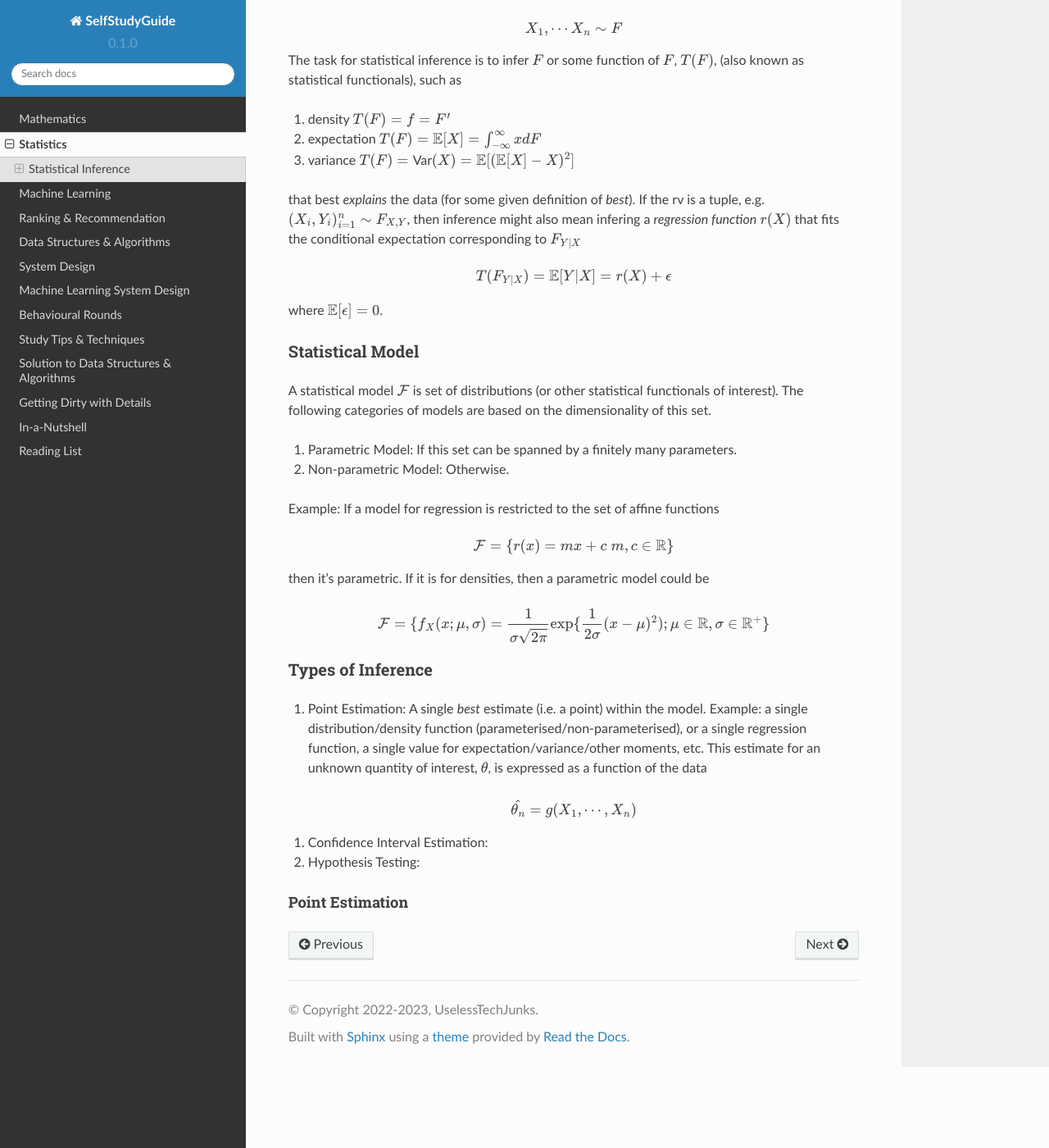
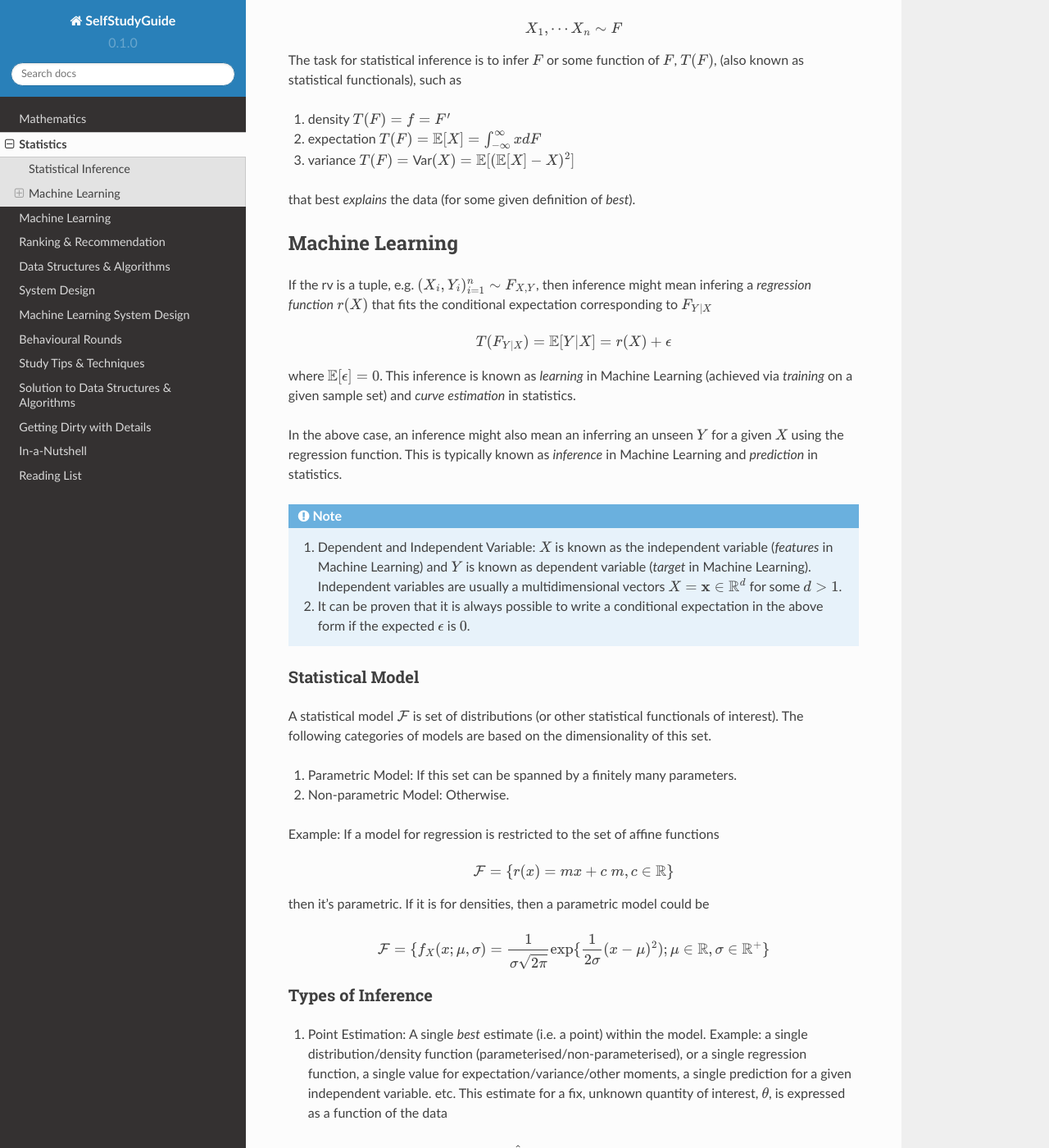
Before and after one commit to uselesstechjunks/leetcode, a Sphinx documentation site: the page built from docs/source/stat.rst, in a window 1280 px wide and 1400 px high, scrolled down 236 px. Shown: the whole window at 82% size. Built offline with Sphinx 7.4.7 and the Read the Docs theme 2.0.0, drawn with Linux system fonts in a browser that asks for light colours; some of the changed text lies outside the part shown.

Commit message:
Update stat.rst

```diff
--- a/docs/source/stat.rst
+++ b/docs/source/stat.rst
@@ -15,12 +15,22 @@ The task for statistical inference is to infer :math:`F` or some function of :ma
 #. expectation :math:`T(F)=\mathbb{E}[X]=\int_{-\infty}^{\infty} x dF`
 #. variance :math:`T(F)=\text{Var}(X)=\mathbb{E}[(\mathbb{E}[X]-X)^2]`
 
-that best *explains* the data (for some given definition of *best*). If the rv is a tuple, e.g. :math:`(X_i,Y_i)_{i=1}^n\sim F_{X,Y}`, then inference might also mean infering a *regression function* :math:`r(X)` that fits the conditional expectation corresponding to :math:`F_{Y|X}`
+that best *explains* the data (for some given definition of *best*).
+
+Machine Learning
+******************************
+If the rv is a tuple, e.g. :math:`(X_i,Y_i)_{i=1}^n\sim F_{X,Y}`, then inference might mean infering a *regression function* :math:`r(X)` that fits the conditional expectation corresponding to :math:`F_{Y|X}`
 
 .. math::
     T(F_{Y|X})=\mathbb{E}[Y|X]=r(X)+\epsilon
 
-where :math:`\mathbb{E}[\epsilon]=0`.
+where :math:`\mathbb{E}[\epsilon]=0`. This inference is known as *learning* in Machine Learning (achieved via *training* on a given sample set) and *curve estimation* in statistics.
+
+In the above case, an inference might also mean an inferring an unseen :math:`Y` for a given :math:`X` using the regression function. This is typically known as *inference* in Machine Learning and *prediction* in statistics.
+
+.. note::
+    #. Dependent and Independent Variable: :math:`X` is known as the independent variable (*features* in Machine Learning) and :math:`Y` is known as dependent variable (*target* in Machine Learning). Independent variables are usually a multidimensional vectors :math:`X=\mathbf{x}\in\mathbb{R}^d` for some :math:`d>1`.
+    #. It can be proven that it is always possible to write a conditional expectation in the above form if the expected :math:`\epsilon` is :math:`0`.
 
 Statistical Model
 ======================
@@ -43,7 +53,7 @@ then it's parametric. If it is for densities, then a parametric model could be
 Types of Inference
 =========================
 
-#. Point Estimation: A single *best* estimate (i.e. a point) within the model. Example: a single distribution/density function (parameterised/non-parameterised), or a single regression function, a single value for expectation/variance/other moments, etc. This estimate for an unknown quantity of interest, :math:`\theta`, is expressed as a function of the data
+#. Point Estimation: A single *best* estimate (i.e. a point) within the model. Example: a single distribution/density function (parameterised/non-parameterised), or a single regression function, a single value for expectation/variance/other moments, a single prediction for a given independent variable. etc. This estimate for a fix, unknown quantity of interest, :math:`\theta`, is expressed as a function of the data
 
 .. math::
     \hat{\theta_n}=g(X_1,\cdots,X_n)
@@ -54,3 +64,16 @@ Types of Inference
 
 Point Estimation
 ---------------------------
+The estimate :math:`\hat{\theta_n}` depends on data and therefore is a rv (i.e. with a different sample, it evaluates to a different value).
+
+.. note::
+    #. Sampling Distribution: The distribution of :math:`\hat{\theta_n}` over different samples.
+    #. Bias: :math:`\text{bias}(\hat{\theta_n})=\mathbb{E}[\hat{\theta_n}]-\theta`. If :math:`\text{bias}(\hat{\theta_n})=0`, then :math:`\hat{\theta_n}` is called an *unbiased estimator* of :math:`theta`.
+    #. Standard Error: :math:`\text{se}(\hat{\theta_n})=\sqrt{\text{Var}(\hat{\theta_n})}`.
+    #. Consistent Estimator: If :math:`\hat{\theta_n}` converges in probability to true :math:`\theta`.
+
+Confidence Interval Estimation
+---------------------------------------
+
+Hypothesis Testing
+---------------------------------
```
